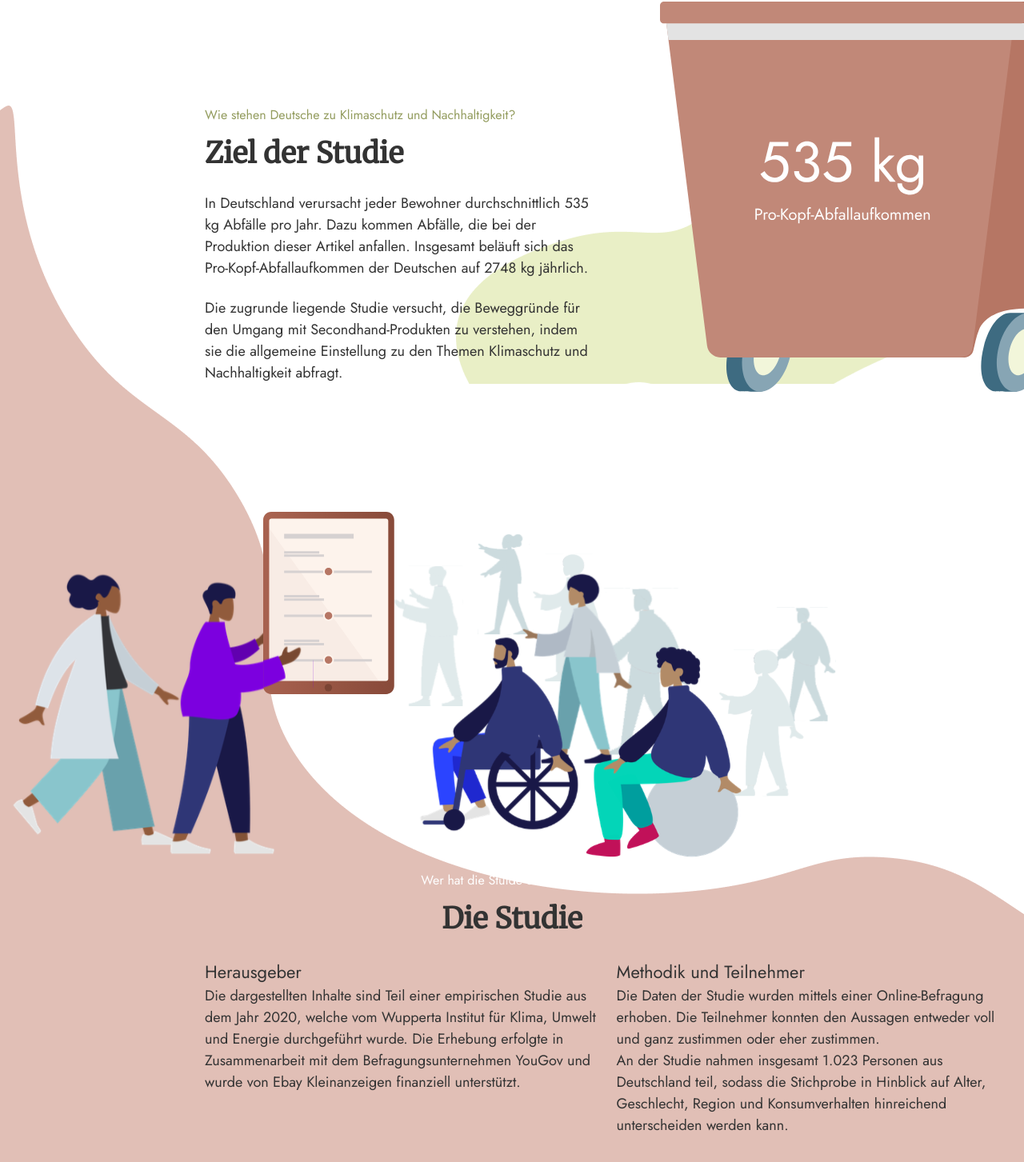
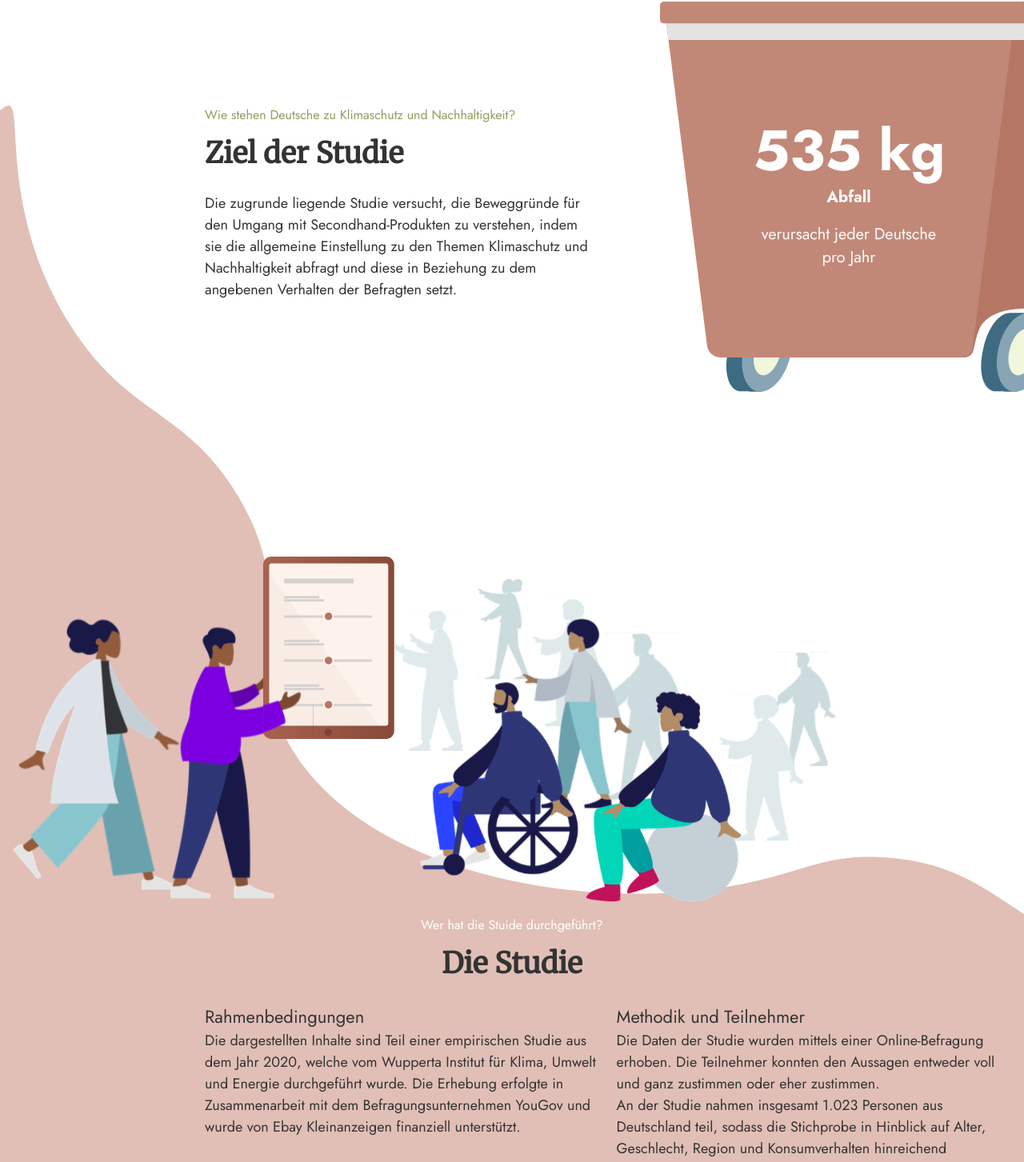
Before and after one commit to lenagoetzinger97/reuse, a Vue app: page / in a window 1280 px wide. Shown: the part 1391-2844 px from the top of the page at 80% size. Built offline with nearby package versions, Linux system fonts and the light colour scheme.

Commit message:
Textänderungen

```diff
--- a/src/components/Intro.vue
+++ b/src/components/Intro.vue
@@ -22,13 +22,8 @@
       <div class="container-text">
         <p class="topline topline-green">Wie stehen Deutsche zu Klimaschutz und Nachhaltigkeit?</p>
         <h2>Ziel der Studie</h2>
-        <p>In Deutschland verursacht jeder Bewohner durchschnittlich 535 kg Abfälle pro Jahr. Dazu kommen Abfälle, die bei
-          der Produktion dieser Artikel anfallen. Insgesamt beläuft sich das Pro-Kopf-Abfallaufkommen der Deutschen auf 2748
-          kg jährlich.
-        </p>
-        <br>
         <p>Die zugrunde liegende Studie versucht, die Beweggründe für den Umgang mit Secondhand-Produkten zu verstehen,
-          indem sie die allgemeine Einstellung zu den Themen Klimaschutz und Nachhaltigkeit abfragt.
+          indem sie die allgemeine Einstellung zu den Themen Klimaschutz und Nachhaltigkeit abfragt und diese in Beziehung zu dem angebenen Verhalten der Befragten setzt.
         </p>
       </div>
 
@@ -51,7 +46,7 @@
 
         <div class="container-text-studie">
           <div class="col">
-            <p class="p-large">Herausgeber</p>
+            <p class="p-large">Rahmenbedingungen</p>
             <p>Die dargestellten Inhalte sind Teil einer empirischen Studie aus dem Jahr 2020, welche vom Wupperta
               Institut für Klima, Umwelt und Energie durchgeführt wurde. Die Erhebung erfolgte in Zusammenarbeit mit dem
               Befragungsunternehmen YouGov und wurde von Ebay Kleinanzeigen finanziell unterstützt.
@@ -74,6 +69,7 @@
 
     <p class="text-center p-large">Der Grad der Zustimmung dieser Aussagen wird in der folgenden Datenansicht in drei
       Kategorien betrachtet.</p>
+      <br>
   </div>
     <div class="zielgruppe">
       <div class="card">
--- a/src/scss/components/die-studie.scss
+++ b/src/scss/components/die-studie.scss
@@ -1,11 +1,13 @@
 .container-studie{
     position: relative;
+    margin-top: 20em;
     margin-bottom:10em;
 }
 .background-red{
     width: 100%;
     background-position: absolute;
     background-image: url(../assets/background-red.png);
+    background-repeat: no-repeat;
 }
 .row-illus {
     height: auto;
--- a/src/scss/components/ziel-studie.scss
+++ b/src/scss/components/ziel-studie.scss
@@ -3,10 +3,16 @@
     height: auto;
     display: flex;
     justify-content: space-between;
-    background: url(/src/assets/background-green.png);
+  //  background: url(../assets/background-green.png);
     margin-bottom:10em;
     margin-top:10em;
 }
+//*
+//.background-red{
+//    width: 100%;
+//    background-position: absolute;
+//    background-image: url(../assets/background-red.png);
+//}
 
 .container-text {
     max-width: 30.563em;
```
Also changed, not shown: src/assets/trash.svg.
